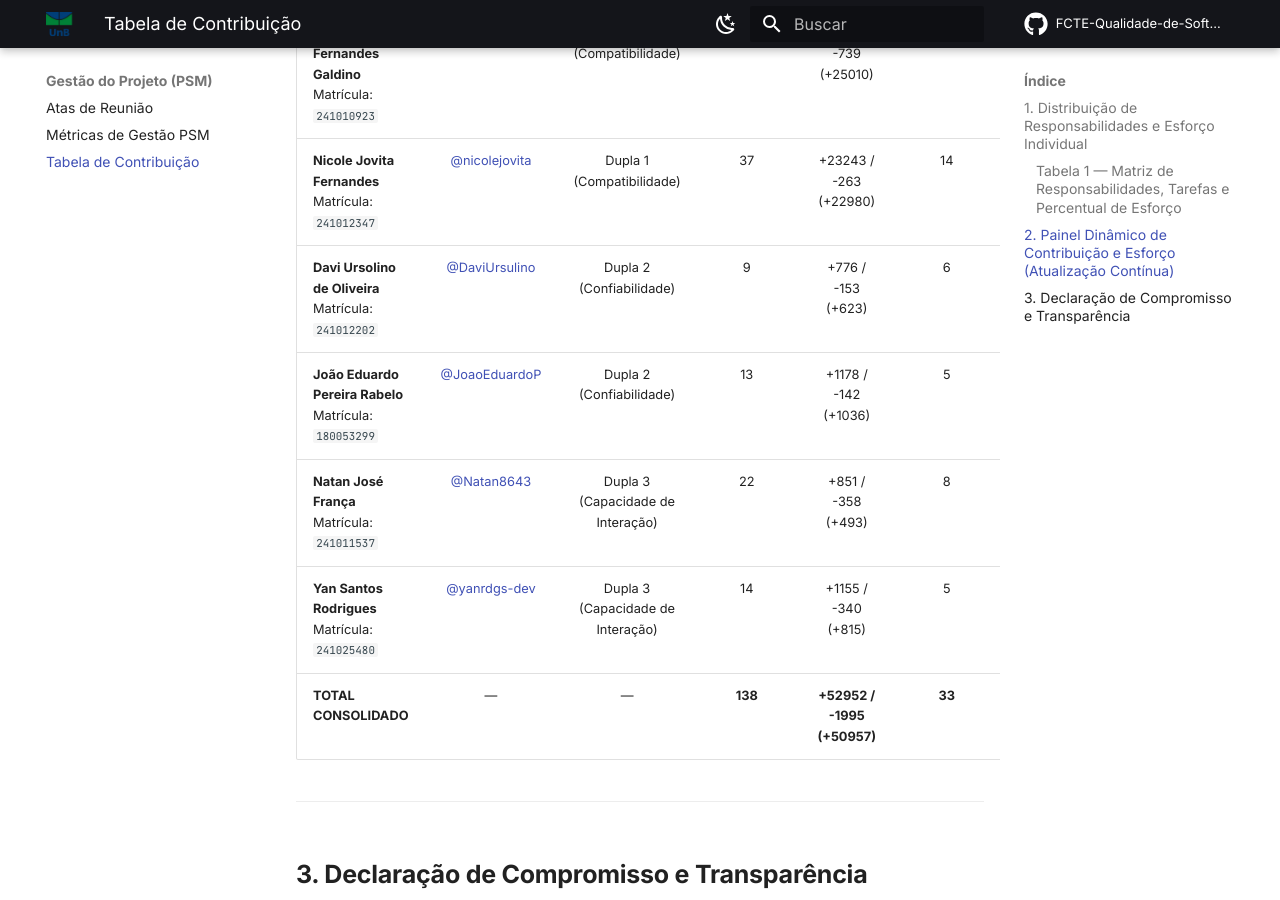
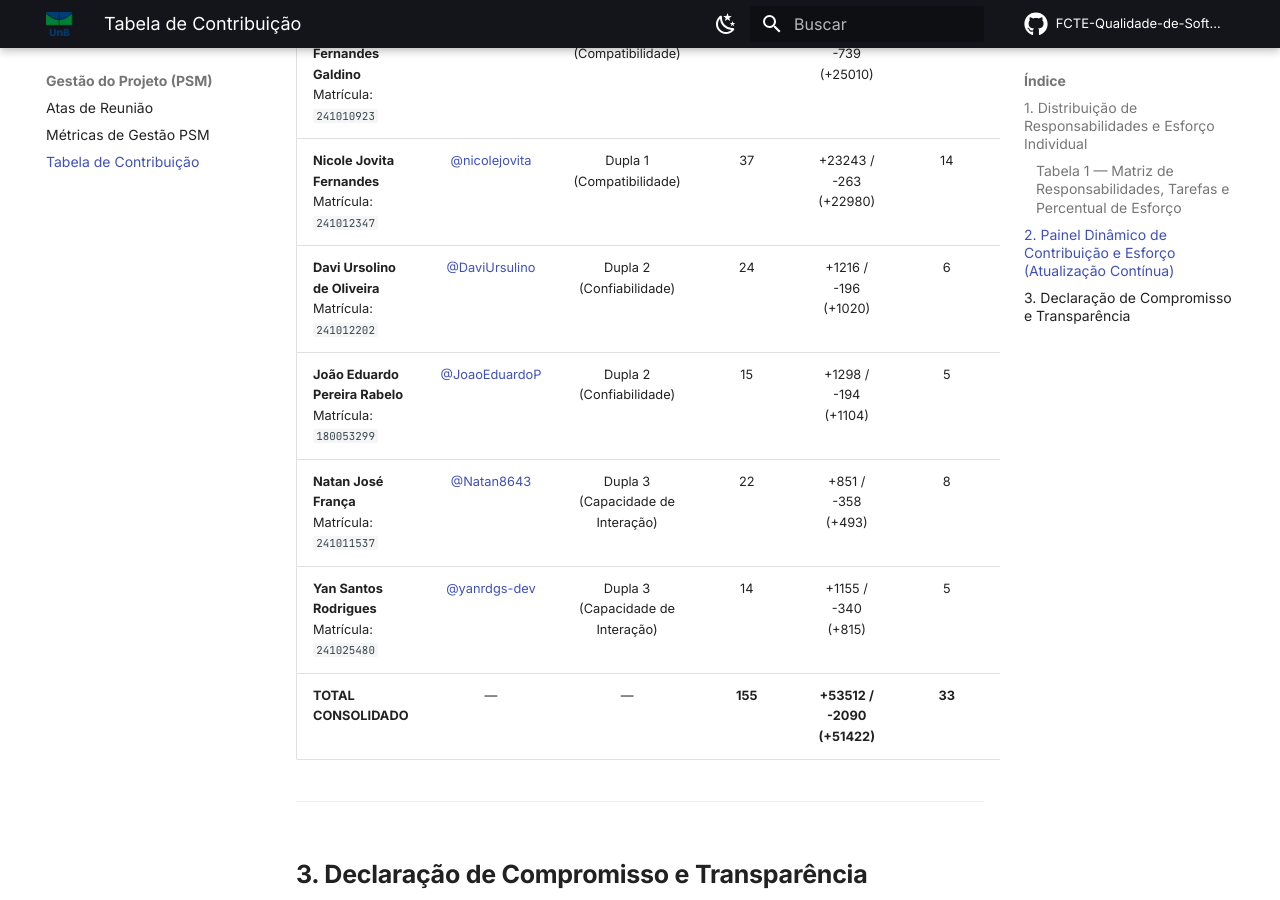
Before and after one commit to FCTE-Qualidade-de-Software-1/2026-2_T02_KAY_MCNULTY, an MkDocs documentation site: the page built from docs/gestao/tabela-contribuicao.md, in a window 1280 px wide and 900 px high, scrolled down 5513 px. Built offline with MkDocs 1.6.1 and Material for MkDocs 9.7.7, drawn with Linux system fonts in a browser that asks for light colours; comment, search, counter and statistics services are not loaded.

Commit message:
feat(metrics): atualiza painel e snippets de métricas PSM [skip ci]

```diff
--- a/snippets/contributions-summary.md
+++ b/snippets/contributions-summary.md
@@ -2,8 +2,8 @@
 | :--- | :---: | :---: | :---: | :---: | :---: | :---: | :---: | :---: |
 | **Artur Fernandes Galdino**<br>Matrícula: `241010923` | [@ArturFGaldino](https://github.com/ArturFGaldino) | Dupla 1 (Compatibilidade) | 43 | +25749 / -739 (+25010) | 13 | 25,5h | R$ 2.232,53 | **24,76%** |
 | **Nicole Jovita Fernandes**<br>Matrícula: `241012347` | [@nicolejovita](https://github.com/nicolejovita) | Dupla 1 (Compatibilidade) | 37 | +23243 / -263 (+22980) | 14 | 27,5h | R$ 2.407,62 | **26,70%** |
-| **Davi Ursolino de Oliveira**<br>Matrícula: `241012202` | [@DaviUrsulino](https://github.com/DaviUrsulino) | Dupla 2 (Confiabilidade) | 9 | +776 / -153 (+623) | 6 | 16,2h | R$ 1.415,39 | **15,70%** |
-| **João Eduardo Pereira Rabelo**<br>Matrícula: `180053299` | [@JoaoEduardoP](https://github.com/JoaoEduardoP) | Dupla 2 (Confiabilidade) | 13 | +1178 / -142 (+1036) | 5 | 11,2h | R$ 977,64 | **10,84%** |
+| **Davi Ursolino de Oliveira**<br>Matrícula: `241012202` | [@DaviUrsulino](https://github.com/DaviUrsulino) | Dupla 2 (Confiabilidade) | 24 | +1216 / -196 (+1020) | 6 | 16,2h | R$ 1.415,39 | **15,70%** |
+| **João Eduardo Pereira Rabelo**<br>Matrícula: `180053299` | [@JoaoEduardoP](https://github.com/JoaoEduardoP) | Dupla 2 (Confiabilidade) | 15 | +1298 / -194 (+1104) | 5 | 11,2h | R$ 977,64 | **10,84%** |
 | **Natan José França**<br>Matrícula: `241011537` | [@Natan8643](https://github.com/Natan8643) | Dupla 3 (Capacidade de Interação) | 22 | +851 / -358 (+493) | 8 | 12,2h | R$ 1.065,19 | **11,81%** |
 | **Yan Santos Rodrigues**<br>Matrícula: `241025480` | [@yanrdgs-dev](https://github.com/yanrdgs-dev) | Dupla 3 (Capacidade de Interação) | 14 | +1155 / -340 (+815) | 5 | 10,5h | R$ 919,27 | **10,19%** |
-| **TOTAL CONSOLIDADO** | — | — | **138** | **+52952 / -1995 (+50957)** | **33** | **103,0h** | **R$ 9.017,65** | **100,00%** |
+| **TOTAL CONSOLIDADO** | — | — | **155** | **+53512 / -2090 (+51422)** | **33** | **103,0h** | **R$ 9.017,65** | **100,00%** |
```
Also changed, not shown: 3 other files.
